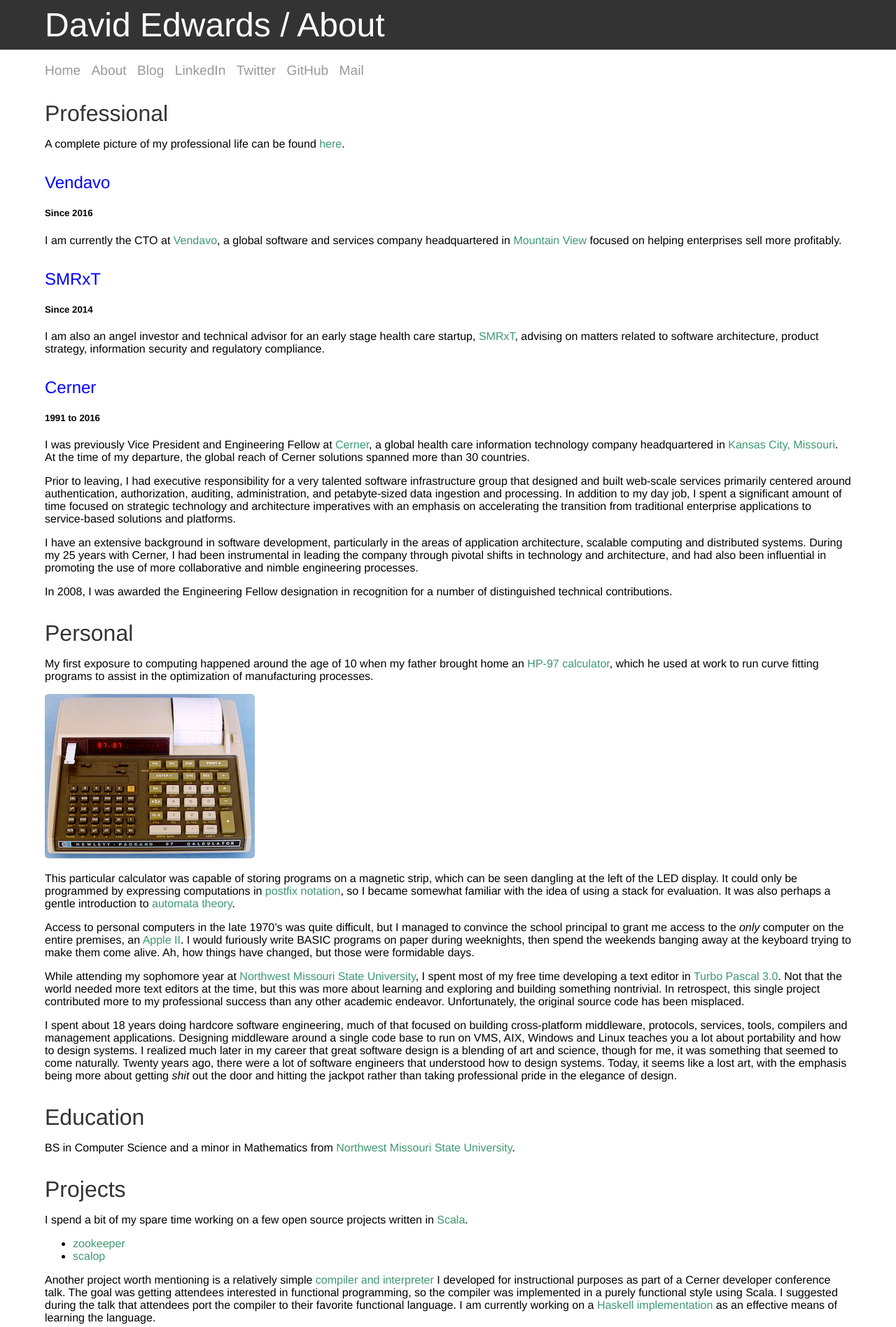
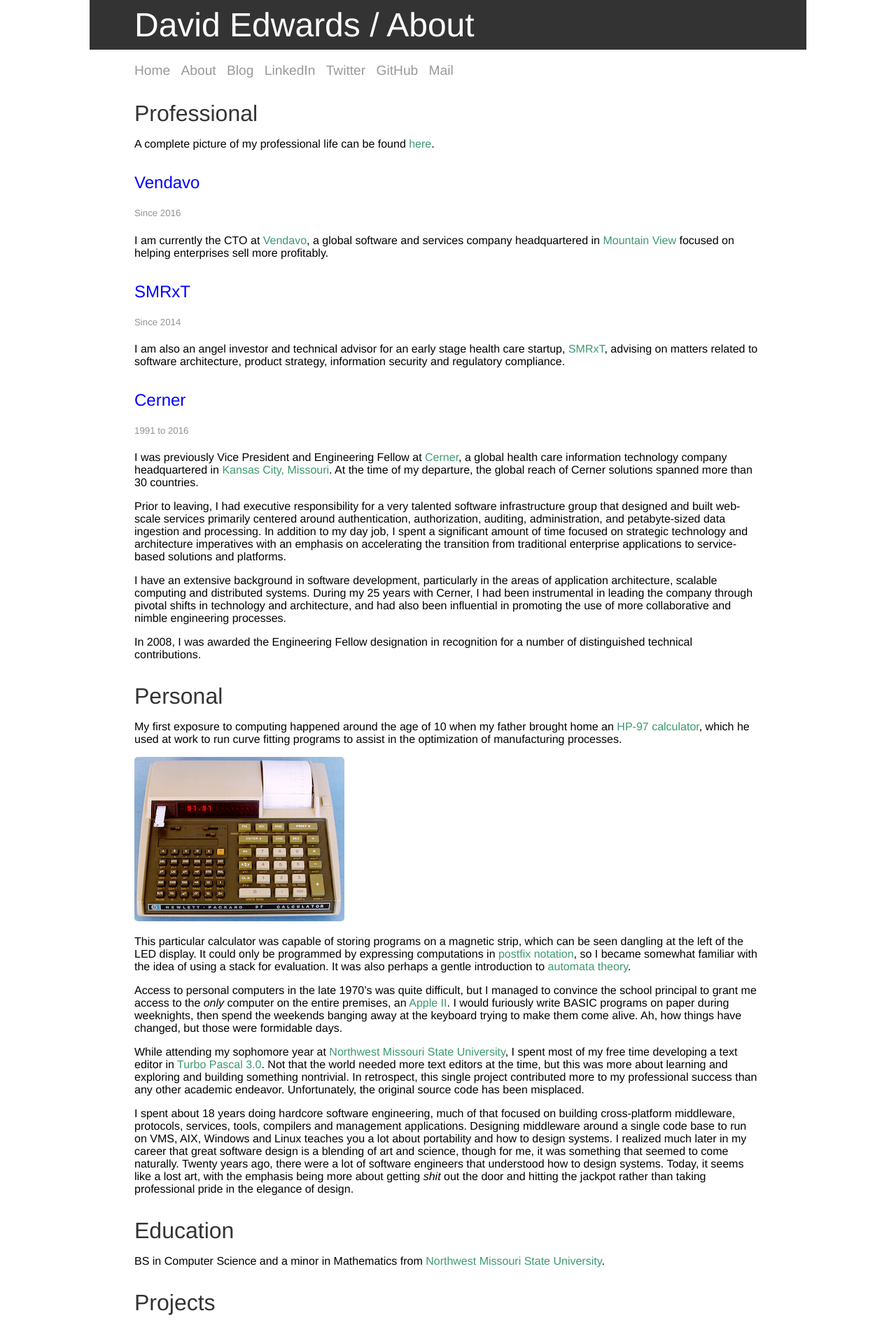
Before and after one commit to davidledwards/davidledwards.github.io, a Jekyll site: the page built from about/index.md, in a window 1280 px wide. Shown: the top 1897 px of the page at 70% size. Built offline with Jekyll 4.4.1, drawn with Linux system fonts in a browser that asks for light colours.

Commit message:
pull margins inward

```diff
--- a/css/main.css
+++ b/css/main.css
@@ -1,6 +1,8 @@
 body {
   font-family: Avenir, Helvetica, sans-serif;
   margin: 0;
+  margin-left: 10%;
+  margin-right: 10%;
   padding: 0 4em;
   padding: 0 4rem;
 }
@@ -109,6 +111,11 @@
   color: #0000ff;
 }
 
+h5 {
+  font-weight: normal;
+  color: #909497;
+}
+
 a {
   text-decoration: none;
   color: #3d9970;
```
